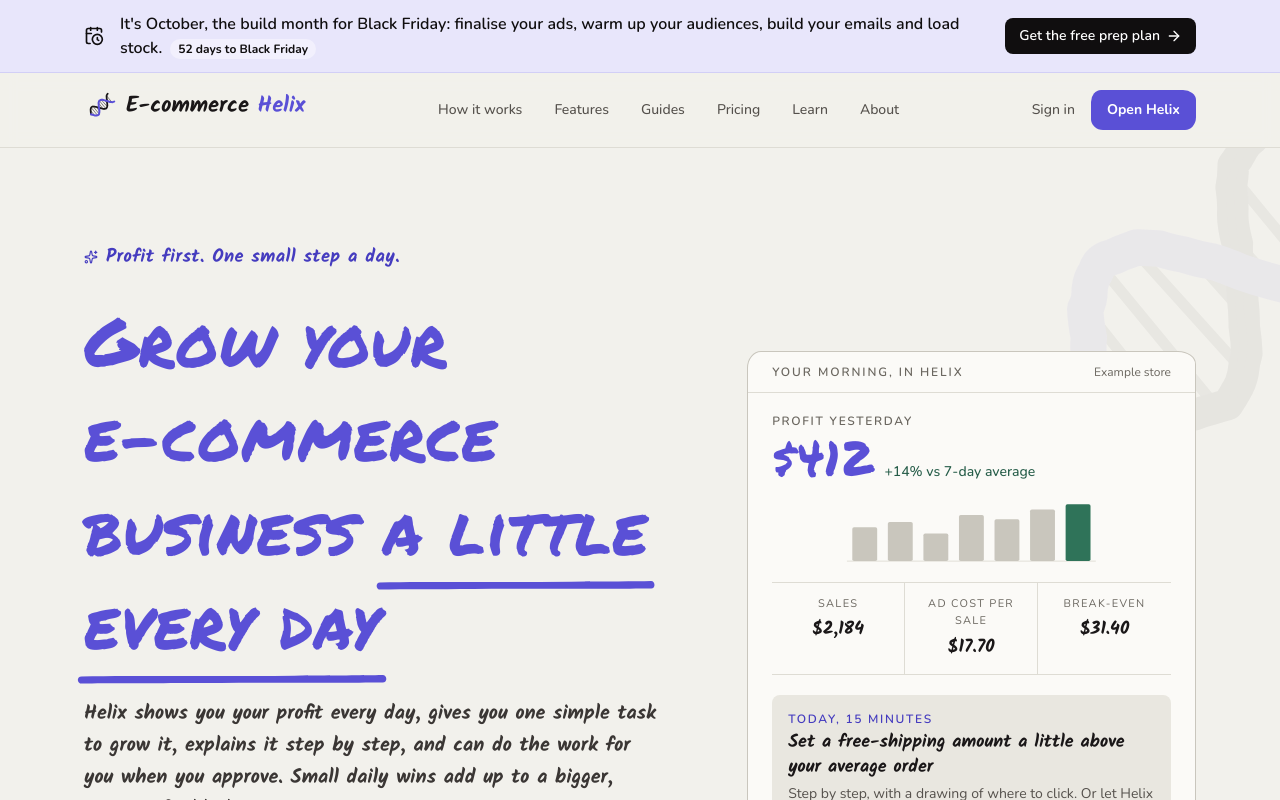
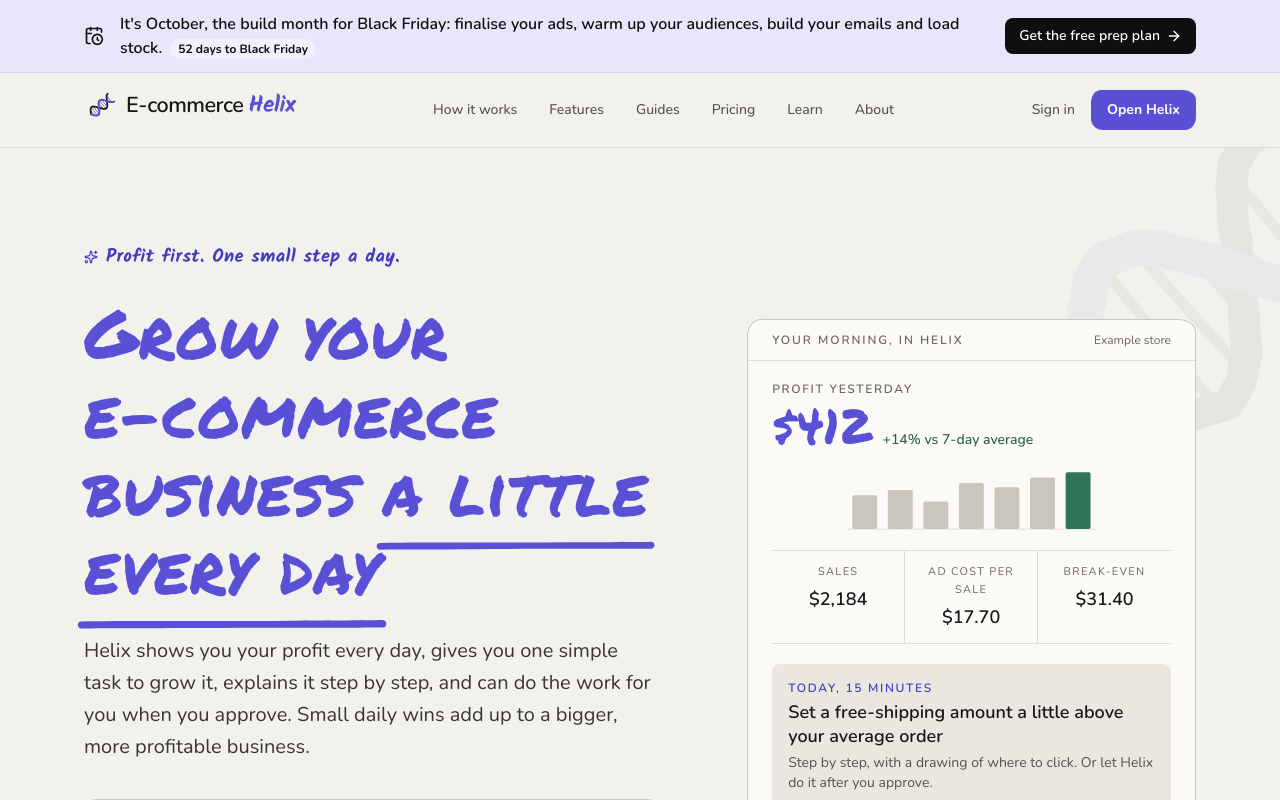
Before and after one commit to Astryks/Ecommercehelix, a Next.js app: page / in a window 1280 px wide. Shown: the top 800 px of the page. Built offline with nearby package versions, Linux system fonts and the light colour scheme.

Commit message:
Handwriting fonts only for purple text; ink text back to Nunito

```diff
--- a/src/app/globals.css
+++ b/src/app/globals.css
@@ -114,29 +114,23 @@ body {
   font-synthesis: none;
 }
 
-/* Marker headings, friendly rounded body. Single-weight marker fonts, so no fake bold or italic. */
+/* Rule: handwriting (Permanent Marker, Kalam) only for purple text. All ink text is Nunito. */
 @layer base {
-  h1, h2, h3, .font-display {
-    font-family: var(--font-serif);
-    font-weight: 400;
-    letter-spacing: 0.01em;
-    line-height: 1.15;
-  }
-  /* Subheadings in the reference's handwriting (Kalam Bold, the closest free match to "explained with a vampire."). */
-  h2, h3, h4, h5, h6 { font-family: var(--font-hand); font-weight: 700; letter-spacing: 0; line-height: 1.25; }
+  h1, h2, h3, h4, h5, h6 { font-family: var(--font-sans); font-weight: 600; letter-spacing: 0; line-height: 1.25; }
   h3.uppercase, h2.uppercase { font-family: var(--font-sans); font-weight: 700; letter-spacing: 0.12em; }
 }
-/* Permanent Marker capitals only for page headings, big section headings and big numbers; everything smaller is Kalam Bold. */
-h1, h2:is(.text-3xl, .text-4xl, .text-5xl, .text-6xl, [class*="sm:text-4xl"], [class*="sm:text-5xl"]) { font-family: var(--font-serif); font-weight: 400; letter-spacing: 0.01em; }
-/* Big headings in the purple marker, except on dark panels. Unlayered so it wins over text-slate-900 utilities. */
+/* Big headings are purple, so they keep the marker. On dark panels they are white, so Nunito. */
 h1:not(.text-white):not(:where(.helix-glow, .bg-slate-900, .bg-slate-950) *),
-h2:not(.text-white):not(.uppercase):not(:where(.helix-glow, .bg-slate-900, .bg-slate-950) *) { color: var(--color-accent); }
-.font-display { font-family: var(--font-serif); font-weight: 400; }
-.font-hand { font-family: var(--font-hand); font-weight: 700; }
+h2:is(.text-3xl, .text-4xl, .text-5xl, .text-6xl, [class*="sm:text-4xl"], [class*="sm:text-5xl"]):not(.text-white):not(.uppercase):not(:where(.helix-glow, .bg-slate-900, .bg-slate-950) *) {
+  font-family: var(--font-serif); font-weight: 400; letter-spacing: 0.01em; line-height: 1.15; color: var(--color-accent);
+}
+/* .font-display / .font-hand: handwriting only when the text is purple; otherwise clean Nunito semibold. */
+.font-display, .font-hand { font-family: var(--font-sans); font-weight: 600; font-style: normal; }
+.font-display:is([class*="text-cyan"], [class*="5A50D6"], [class*="B0ABEF"]) { font-family: var(--font-serif); font-weight: 400; }
+.font-hand:is([class*="text-cyan"], [class*="5A50D6"], [class*="B0ABEF"]) { font-family: var(--font-hand); font-weight: 700; }
 .prose :where(h1) { font-family: var(--font-serif); font-weight: 400; }
-.prose :where(h2, h3, h4) { font-family: var(--font-hand); font-weight: 700; }
-/* Short intro lines and labels in the same handwriting */
-.lead, summary, legend, label.font-medium { font-family: var(--font-hand); font-weight: 700; }
+.prose :where(h2) { font-family: var(--font-hand); font-weight: 700; }
+.prose :where(h3, h4) { font-family: var(--font-sans); font-weight: 600; }
 .prose :where(h1, h2) { color: var(--color-accent); }
 .prose :where(a) { color: var(--color-accent-ink); }
 .tabular, .tbl td { font-variant-numeric: tabular-nums; }
--- a/src/app/opengraph-image.tsx
+++ b/src/app/opengraph-image.tsx
@@ -10,8 +10,8 @@ export default async function OgImage() {
   return new ImageResponse(
     (
       <div style={{ width: "100%", height: "100%", display: "flex", flexDirection: "column", justifyContent: "center", padding: 80, background: "#F2F1EC", color: "#1A1718" }}>
-        <div style={{ display: "flex", fontSize: 44, color: "#1A1718", fontWeight: 700, fontFamily: kalam ? "Kalam" : undefined }}>E-commerce&nbsp;<span style={{ color: "#5A50D6" }}>Helix</span></div>
-        <div style={{ fontSize: 72, fontWeight: 700, marginTop: 24, lineHeight: 1.1, color: "#5A50D6" }}>Grow your e-commerce business a little every day</div>
+        <div style={{ display: "flex", fontSize: 44, color: "#1A1718", fontWeight: 700 }}>E-commerce&nbsp;<span style={{ color: "#5A50D6", fontFamily: kalam ? "Kalam" : undefined }}>Helix</span></div>
+        <div style={{ fontSize: 72, fontWeight: 700, marginTop: 24, lineHeight: 1.1, color: "#5A50D6", fontFamily: kalam ? "Kalam" : undefined }}>Grow your e-commerce business a little every day</div>
         <div style={{ fontSize: 32, marginTop: 32, color: "#3A3634" }}>Daily profit dashboard · One clear task a day · You approve every change</div>
       </div>
     ),
--- a/src/components/Logo.tsx
+++ b/src/components/Logo.tsx
@@ -19,13 +19,13 @@ export function HelixMark({ size = 36, className, title = "E-commerce Helix", da
   );
 }
 
-/** Lockup: mark + "E-commerce Helix" wordmark in marker lettering, "Helix" in purple. */
+/** Lockup: mark + "E-commerce Helix" wordmark "E-commerce" in Nunito, "Helix" in purple Kalam. */
 export function Logo({ size = 34, dark = false }: { size?: number; dark?: boolean }) {
   return (
     <span className="inline-flex items-center gap-2">
       <HelixMark size={size} dark={dark} />
-      <span className={`font-hand text-[1.4rem] leading-none ${dark ? "text-white" : "text-[#1A1718]"}`}>
-        E-commerce <span className={dark ? "text-[#B0ABEF]" : "text-[#5A50D6]"}>Helix</span>
+      <span className={`text-[1.35rem] font-semibold leading-none tracking-tight ${dark ? "text-white" : "text-[#1A1718]"}`}>
+        E-commerce <span className={`font-hand text-[1.45rem] ${dark ? "text-[#B0ABEF]" : "text-[#5A50D6]"}`}>Helix</span>
       </span>
     </span>
   );
```
Also changed, not shown: 1 other file (tests, documents, lock files or other folders).
